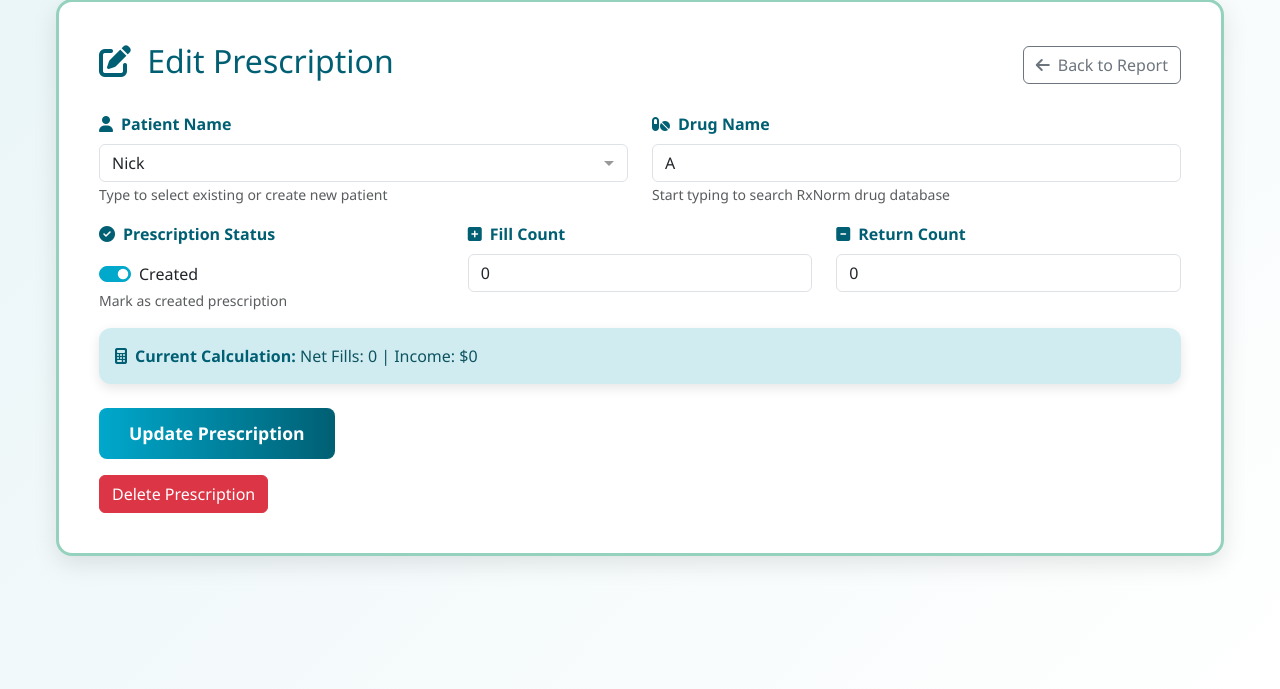
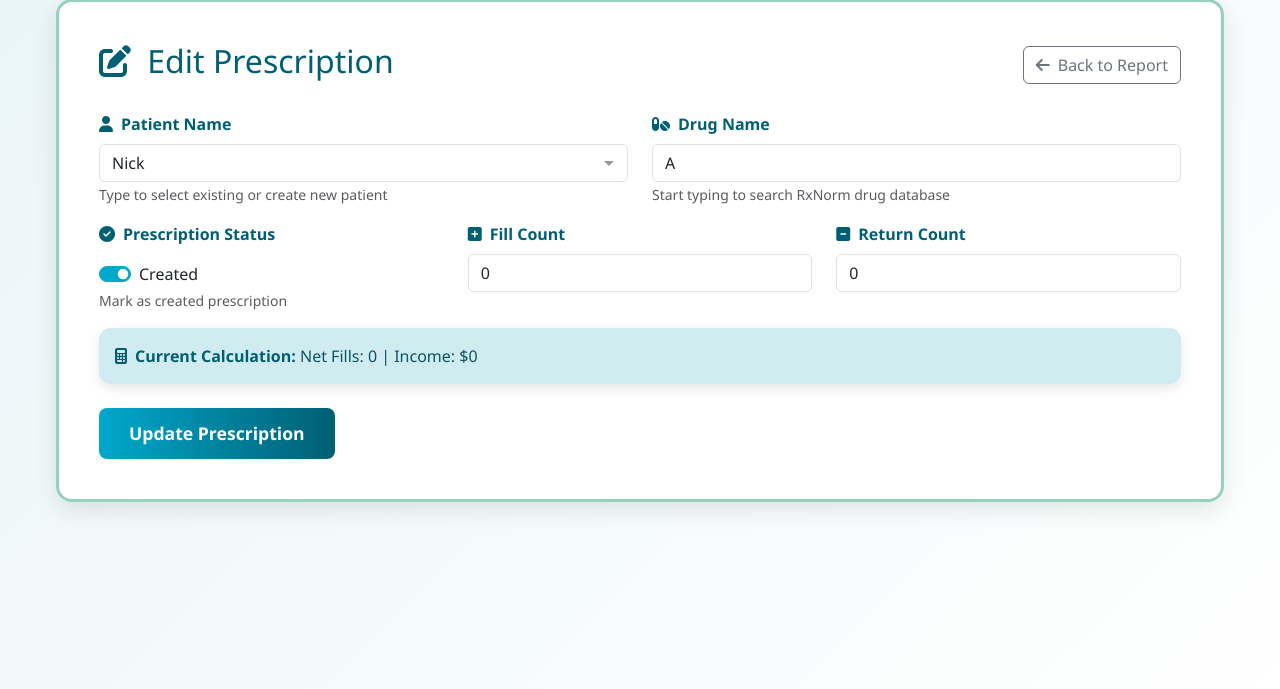
Before and after one commit to aktfrikshun/gifthealth, a Rails app: page /prescriptions/26/edit in a window 1280 px wide. Shown: the part 111-800 px from the top of the page. Run offline with Rails 7, Linux system fonts and the light colour scheme; data comes from the database, SQL or seed files in the repository; some libraries are stand-ins or nearby versions.

Commit message:
Remove Delete button from prescription edit page

```diff
--- a/app/views/prescriptions/edit.html.erb
+++ b/app/views/prescriptions/edit.html.erb
@@ -90,8 +90,4 @@
       <%= form.submit 'Update Prescription', class: 'btn btn-pharmacy' %>
     </div>
   <% end %>
-
-  <div class="mt-3">
-    <%= button_to 'Delete Prescription', prescription_path(@prescription), method: :delete, class: 'btn btn-danger', data: { turbo_confirm: 'Are you sure you want to delete this prescription?' } %>
-  </div>
 </div>
```
